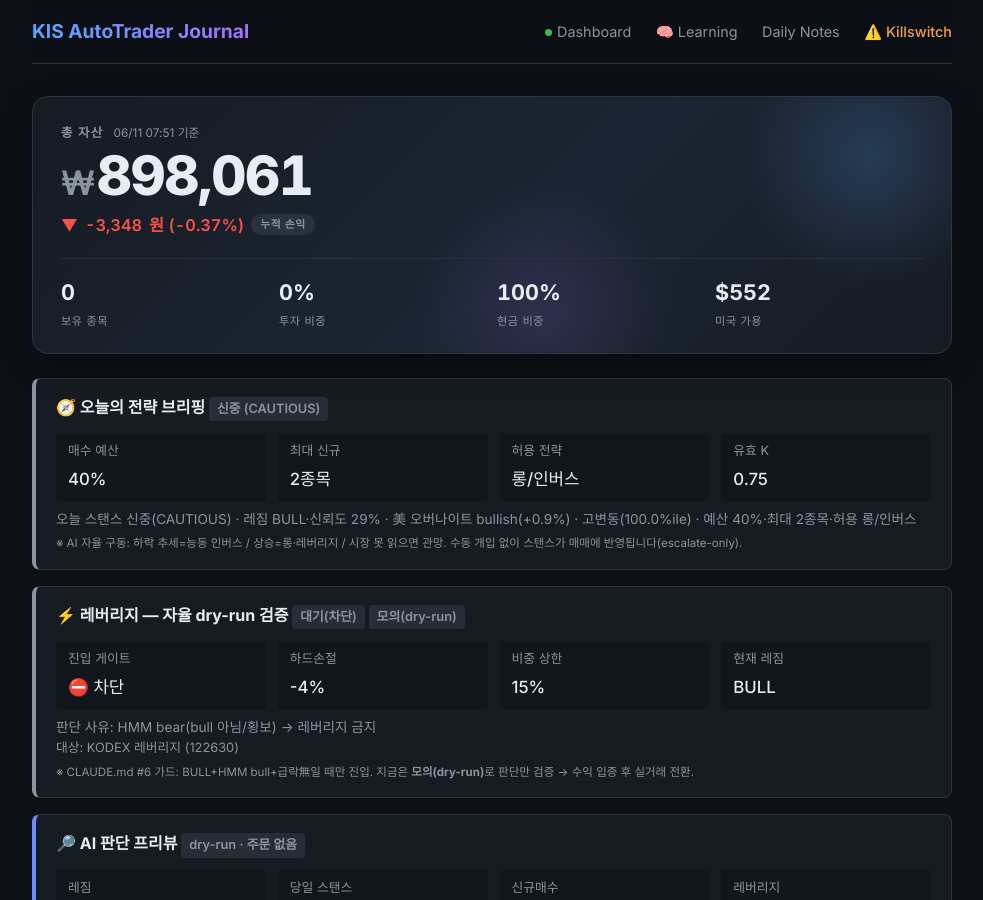
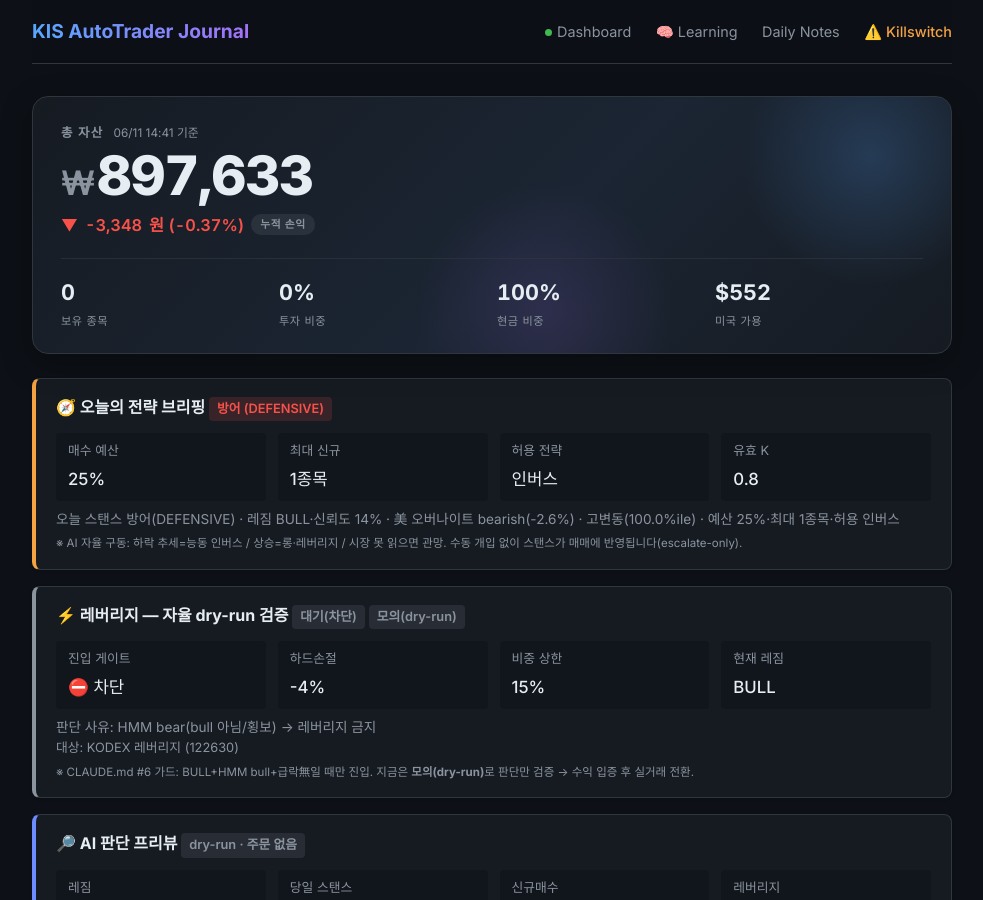
Before and after one commit to BudongJW/kis-trading-journal, a Jekyll site: the page built from index.html, in a window 1280 px wide and 900 px high. Shown: the whole window, without its empty margins (148-1131 px from the left). Built offline with Jekyll 4.4.1, drawn with Linux system fonts in a browser that asks for light colours; nearby versions of some CDN libraries; some of the changed text lies outside the part shown.

Commit message:
auto: portfolio update 14:41

```diff
--- a/_data/portfolio.json
+++ b/_data/portfolio.json
@@ -1,7 +1,7 @@
 {
-  "updated_at": "2026-06-11T07:51:06.150135",
+  "updated_at": "2026-06-11T14:41:43.786462",
   "initial_capital": 500000,
-  "cash": 783401,
+  "cash": 782973,
   "holdings": [],
   "reconcile": {
     "matched": 0,
@@ -17,7 +17,7 @@
     "set_by": ""
   },
   "holdings_value": 0,
-  "total_value": 898061,
+  "total_value": 897633,
   "total_pnl": -3348,
   "total_pnl_pct": -0.37,
   "realized_pnl": -3348,
@@ -669,30 +669,30 @@
     },
     {
       "date": "2026-06-11",
-      "total_value": 898061,
-      "cash": 783401,
+      "total_value": 897633,
+      "cash": 782973,
       "holdings_value": 0,
       "day_pnl": -201,
       "cumul_pnl": -3348,
       "realized_pnl": -3348,
       "unrealized_pnl": 0,
-      "net_deposit": 401409,
+      "net_deposit": 400981,
       "regime": "up",
       "hmm_state": "bear",
-      "confidence": 0.291,
+      "confidence": 0.141,
       "k_value": 0.7
     }
   ],
   "market": {
     "regime": "up",
     "hmm_state": "bear",
-    "confidence": 0.291,
+    "confidence": 0.141,
     "volatility": "high",
     "vol_percentile": 100.0,
     "overnight_gap": {
-      "direction": "bullish",
-      "strength": 0.17,
-      "action": "normal"
+      "direction": "bearish",
+      "strength": 0.75,
+      "action": "reduce_size"
     },
     "strong_sectors": [
       "IT"
@@ -732,7 +732,7 @@
   },
   "us_session": {
     "enabled": true,
-    "cash_usd": 552.093849,
+    "cash_usd": 551.824566,
     "positions": 0,
     "holdings": [],
     "max_positions": 3,
@@ -784,14 +784,14 @@
       "hmm_confidence": 99.9,
       "volatility": "high",
       "vol_percentile": 100.0,
-      "market_confidence": 0.291,
+      "market_confidence": 0.141,
       "analyzed_at": "2026-06-10 20:02"
     },
     "overnight": {
-      "direction": "bullish",
-      "nasdaq_change": 0.86,
-      "sp500_change": 0,
-      "recommended_action": "normal"
+      "direction": "bearish",
+      "nasdaq_change": -2.57,
+      "sp500_change": -1.94,
+      "recommended_action": "reduce_size"
     },
     "strong_sectors": [
       "IT"
@@ -985,24 +985,24 @@
     }
   },
   "day_plan": {
-    "stance": "CAUTIOUS",
+    "stance": "DEFENSIVE",
     "forced": false,
-    "auto_stance": "CAUTIOUS",
-    "stance_kr": "신중",
-    "budget_pct": 0.4,
-    "max_new_positions": 2,
-    "allow_long": true,
+    "auto_stance": "DEFENSIVE",
+    "stance_kr": "방어",
+    "budget_pct": 0.25,
+    "max_new_positions": 1,
+    "allow_long": false,
     "allow_inverse": true,
     "allow_leverage": false,
-    "size_mult": 0.6,
-    "k_effective": 0.75,
-    "allow_summary": "롱/인버스",
-    "briefing": "오늘 스탠스 신중(CAUTIOUS) · 레짐 BULL·신뢰도 29% · 美 오버나이트 bullish(+0.9%) · 고변동(100.0%ile) · 예산 40%·최대 2종목·허용 롱/인버스",
+    "size_mult": 0.4,
+    "k_effective": 0.8,
+    "allow_summary": "인버스",
+    "briefing": "오늘 스탠스 방어(DEFENSIVE) · 레짐 BULL·신뢰도 14% · 美 오버나이트 bearish(-2.6%) · 고변동(100.0%ile) · 예산 25%·최대 1종목·허용 인버스",
     "signals": {
       "regime": "BULL",
-      "confidence": 0.291,
-      "direction": "bullish",
-      "nasdaq_change": 0.86,
+      "confidence": 0.141,
+      "direction": "bearish",
+      "nasdaq_change": -2.57,
       "high_vol": true,
       "vol_percentile": 100.0,
       "rapid_level": "NONE"
```
